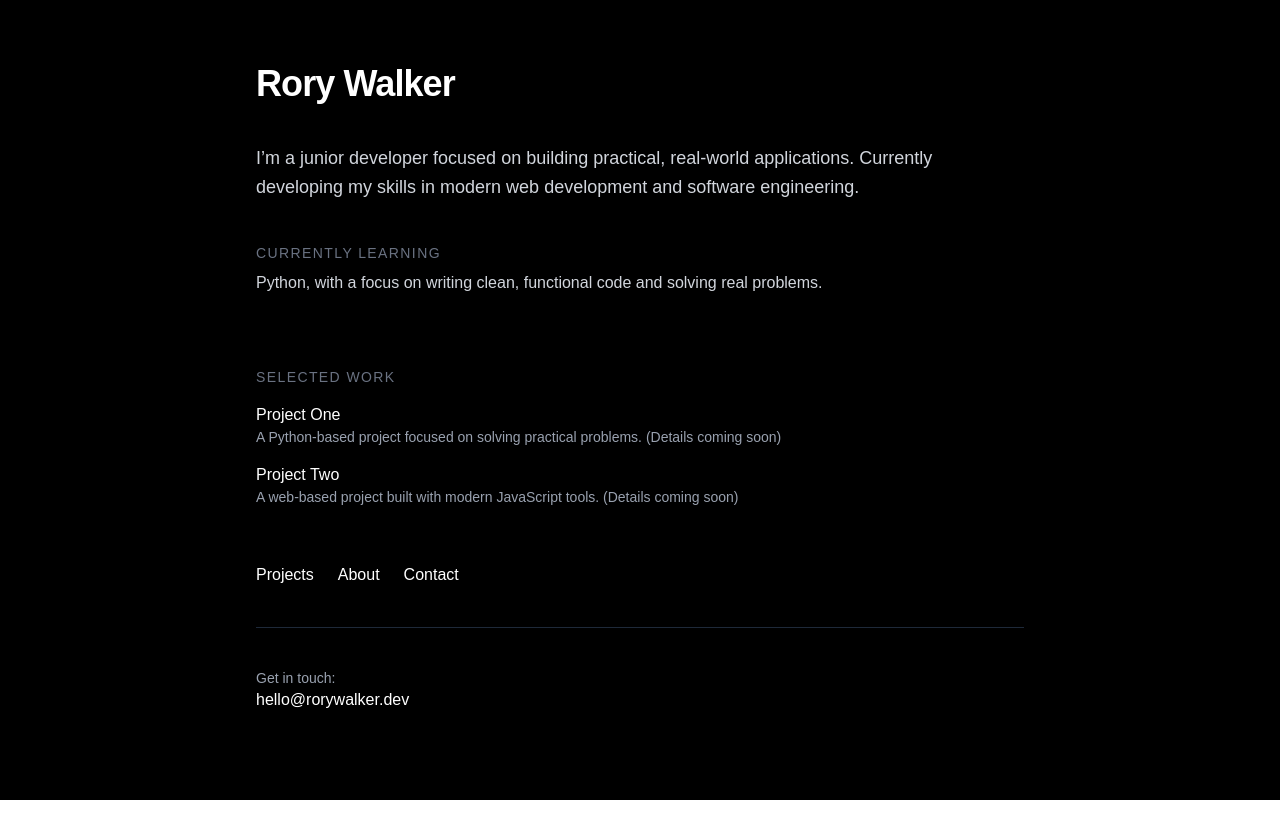
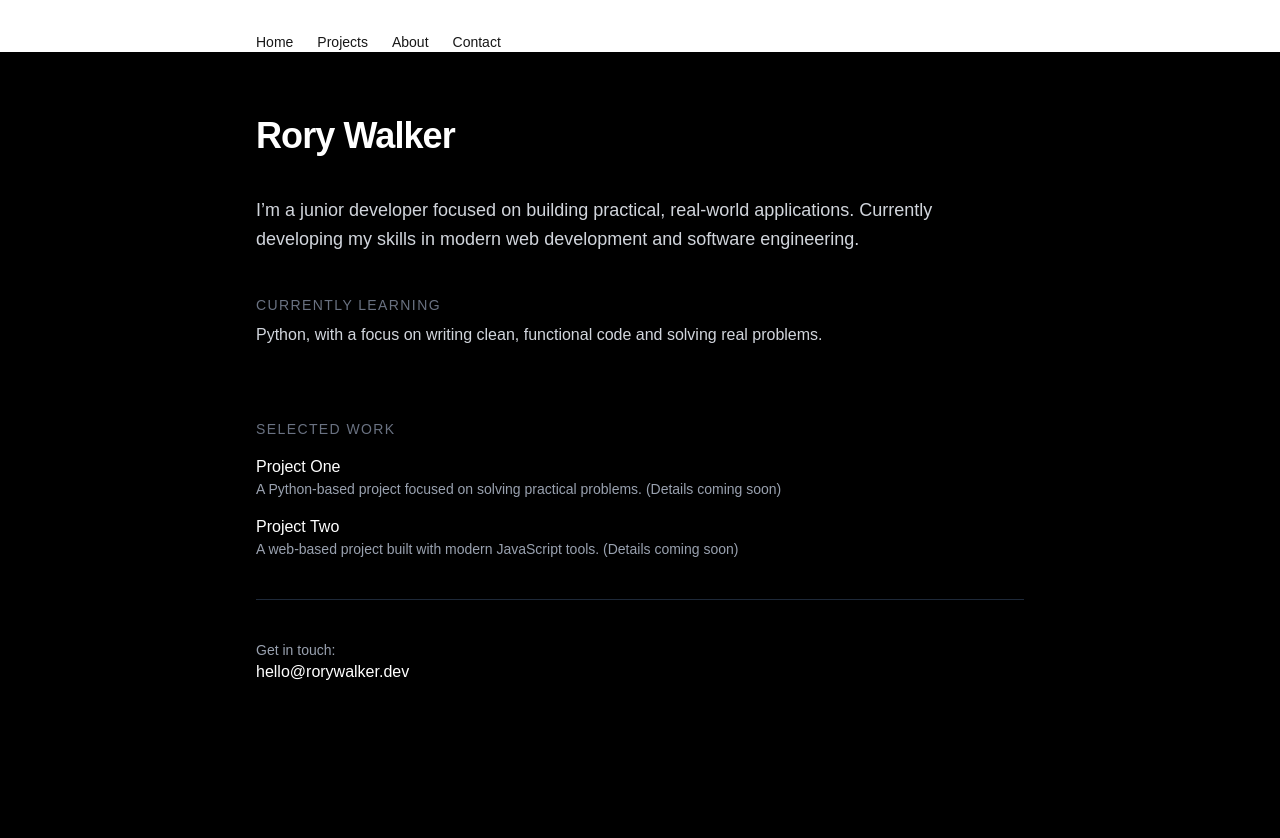
Before and after one commit to Turkeyt00th/rorywalker-dev-portfolio, a Next.js app: page / in a window 1280 px wide. Shown: the top 838 px of the page. Before the commit the page ends 800 px from the top, so only its background shows below. Built offline with nearby package versions, Linux system fonts and the light colour scheme.

Commit message:
Rendered SpeedInsights inside <body>
Moved nav into layout.tsx, wrapped in <nav> so it appears on every page.

Imported Link from next/link and used it for all four nav items.

```diff
--- a/app/layout.tsx
+++ b/app/layout.tsx
@@ -1,5 +1,6 @@
 import type { Metadata } from "next";
 import { Geist, Geist_Mono } from "next/font/google";
+import Link from "next/link";
 import "./globals.css";
 import { SpeedInsights } from "@vercel/speed-insights/next"
 
@@ -29,7 +30,26 @@ export default function RootLayout({
       lang="en"
       className={`${geistSans.variable} ${geistMono.variable} h-full antialiased`}
     >
-      <body className="min-h-full flex flex-col">{children}</body>
+      <body className="min-h-full flex flex-col bg-black text-white">
+        <nav className="px-6 pt-8">
+          <div className="max-w-3xl mx-auto flex gap-6 text-sm">
+            <Link href="/" className="hover:text-gray-400 transition">
+              Home
+            </Link>
+            <Link href="/projects" className="hover:text-gray-400 transition">
+              Projects
+            </Link>
+            <Link href="/about" className="hover:text-gray-400 transition">
+              About
+            </Link>
+            <Link href="/contact" className="hover:text-gray-400 transition">
+              Contact
+            </Link>
+          </div>
+        </nav>
+        {children}
+        <SpeedInsights />
+      </body>
     </html>
   );
 }
--- a/app/page.tsx
+++ b/app/page.tsx
@@ -51,28 +51,6 @@ export default function Home() {
         </div>
       </div>
 
-        {/* Navigation */}
-        <div className="flex gap-6 pt-4">
-          <a
-            href="/projects"
-            className="text-white hover:text-gray-400 transition"
-          >
-            Projects
-          </a>
-          <a
-            href="/about"
-            className="text-white hover:text-gray-400 transition"
-          >
-            About
-          </a>
-          <a
-            href="/contact"
-            className="text-white hover:text-gray-400 transition"
-          >
-            Contact
-          </a>
-        </div>
-
         {/* Contact */}
         <div className="pt-10 border-t border-gray-800">
           <p className="text-gray-400 text-sm">
```
